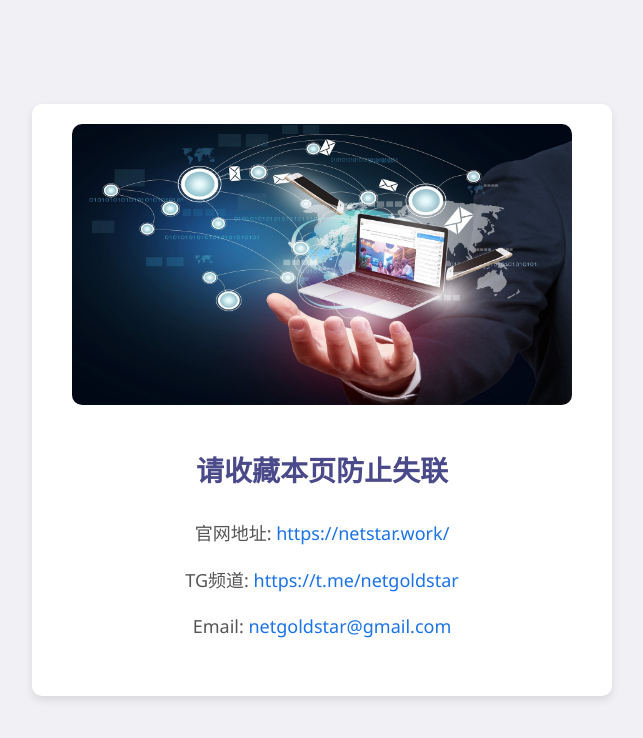
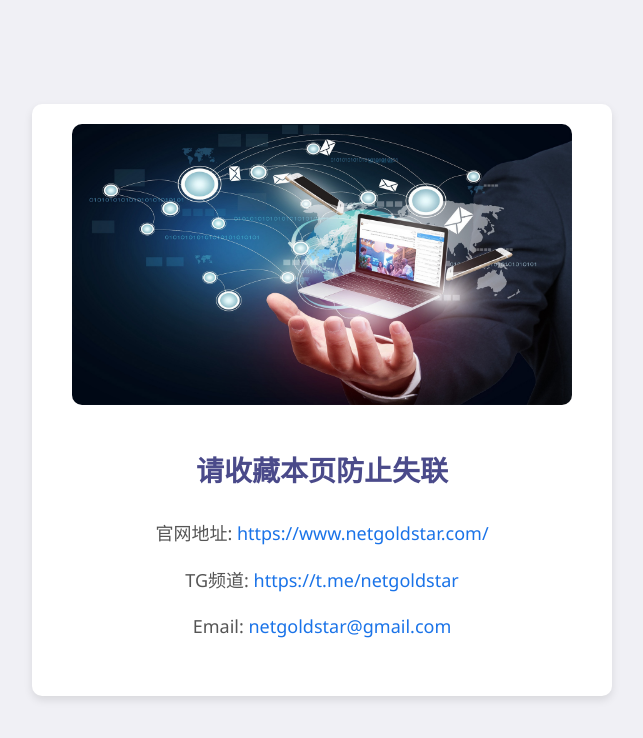
Before and after one commit to netgoldstar/new, a plain HTML site: page index.html in a window 1280 px wide. Shown: the whole page, without its empty margins (318-961 px from the left). Drawn offline with Linux system fonts and the light colour scheme.

Commit message:
Update index.html

```diff
--- a/index.html
+++ b/index.html
@@ -56,7 +56,7 @@
     <div class="container">
         <img src="index.jpg" alt="Banner Image" class="header-image">
         <h1>请收藏本页防止失联</h1>
-        <p>官网地址: <a href="https://www.netgoldstar.com/" target="_blank">https://netstar.work/</a></p>
+        <p>官网地址: <a href="https://netstar.work/" target="_blank">https://www.netgoldstar.com/</a></p>
         <p>TG频道: <a href="https://t.me/netgoldstar" target="_blank">https://t.me/netgoldstar</a></p>
         <p>Email: <a href="mailto:netgoldstar@gmail.com">netgoldstar@gmail.com</a></p>
     </div>
```
